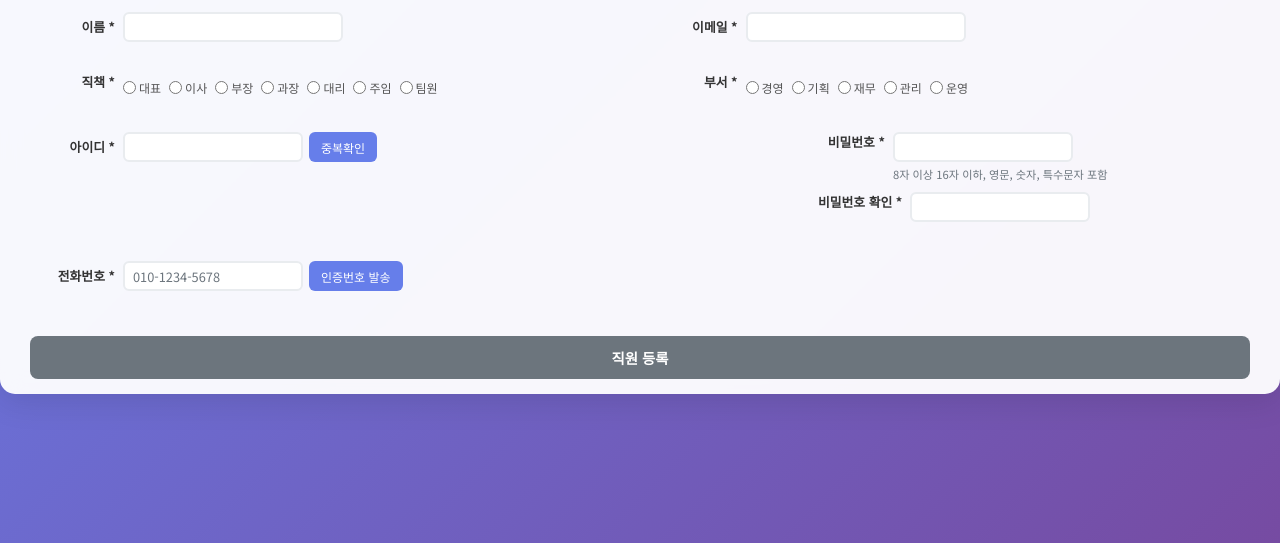
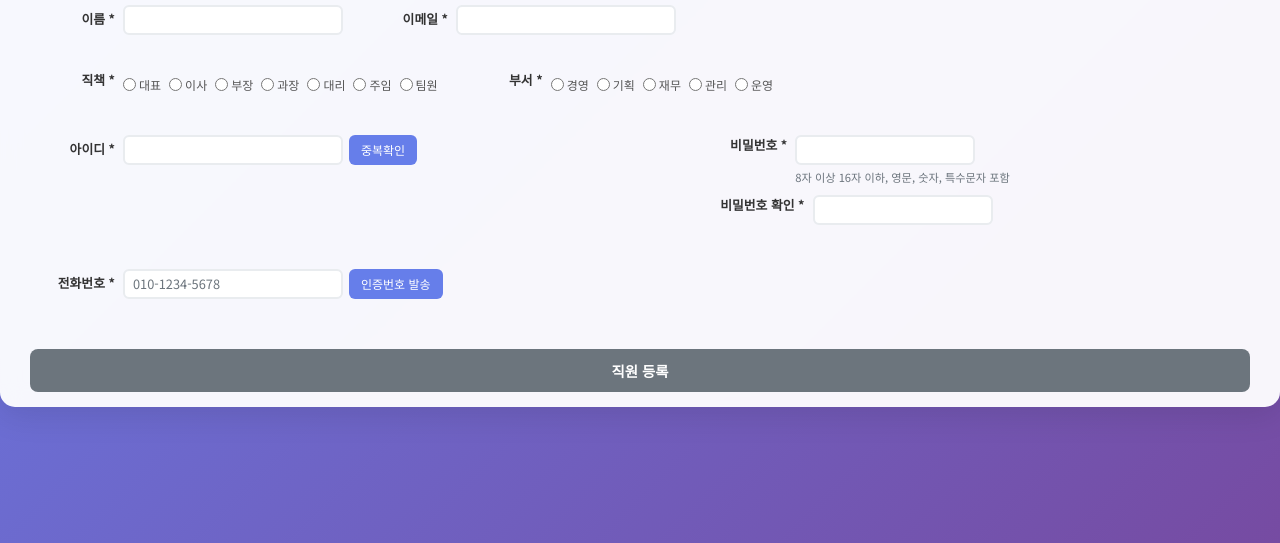
Before and after one commit to hanbaedal/ppadun9-game, a website: page public/employee-register.html in a window 1280 px wide. Shown: the part 257-800 px from the top of the page. Drawn offline with nearby package versions, Linux system fonts and the light colour scheme.

Commit message:
오늘의게임

```diff
--- a/public/employee-register.html
+++ b/public/employee-register.html
@@ -66,7 +66,7 @@
 
         .page-header {
             text-align: center;
-            margin-bottom: 15px;
+            margin-bottom: 20px;
             color: #333;
         }
 
@@ -85,7 +85,7 @@
         .form-row {
             display: flex;
             gap: 15px;
-            margin-bottom: 10px;
+            margin-bottom: 15px;
             align-items: flex-start;
         }
 
@@ -129,6 +129,11 @@
         .form-row .form-group.name-field .form-control,
         .form-row .form-group.email-field .form-control {
             width: 220px; /* 약 20자 크기 */
+        }
+
+        /* 아이디 입력란 */
+        .form-row .form-group .id-check-container .form-control {
+            width: 220px; /* 이메일과 동일한 크기 */
         }
 
         /* 아이디, 비밀번호 입력란 */
@@ -189,6 +194,15 @@
 
         .password-group .message {
             margin-top: 2px;
+        }
+
+        /* 아이디와 비밀번호 그룹 정렬 */
+        .form-row .form-group:first-child {
+            flex: 0 0 auto;
+        }
+
+        .form-row .form-group:last-child {
+            flex: 1;
         }
 
         /* 직책/부서 라디오 그룹 */
```
